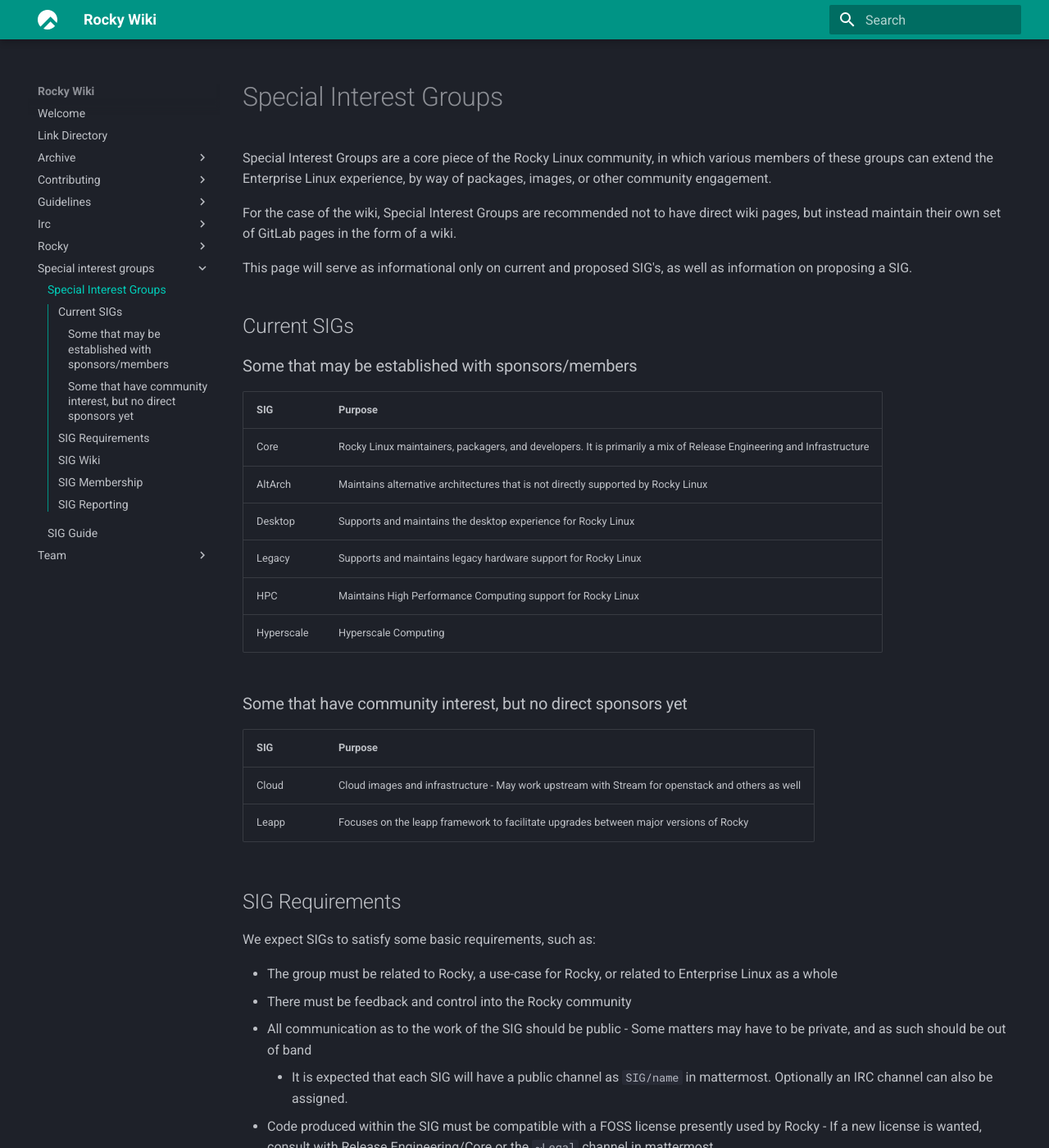
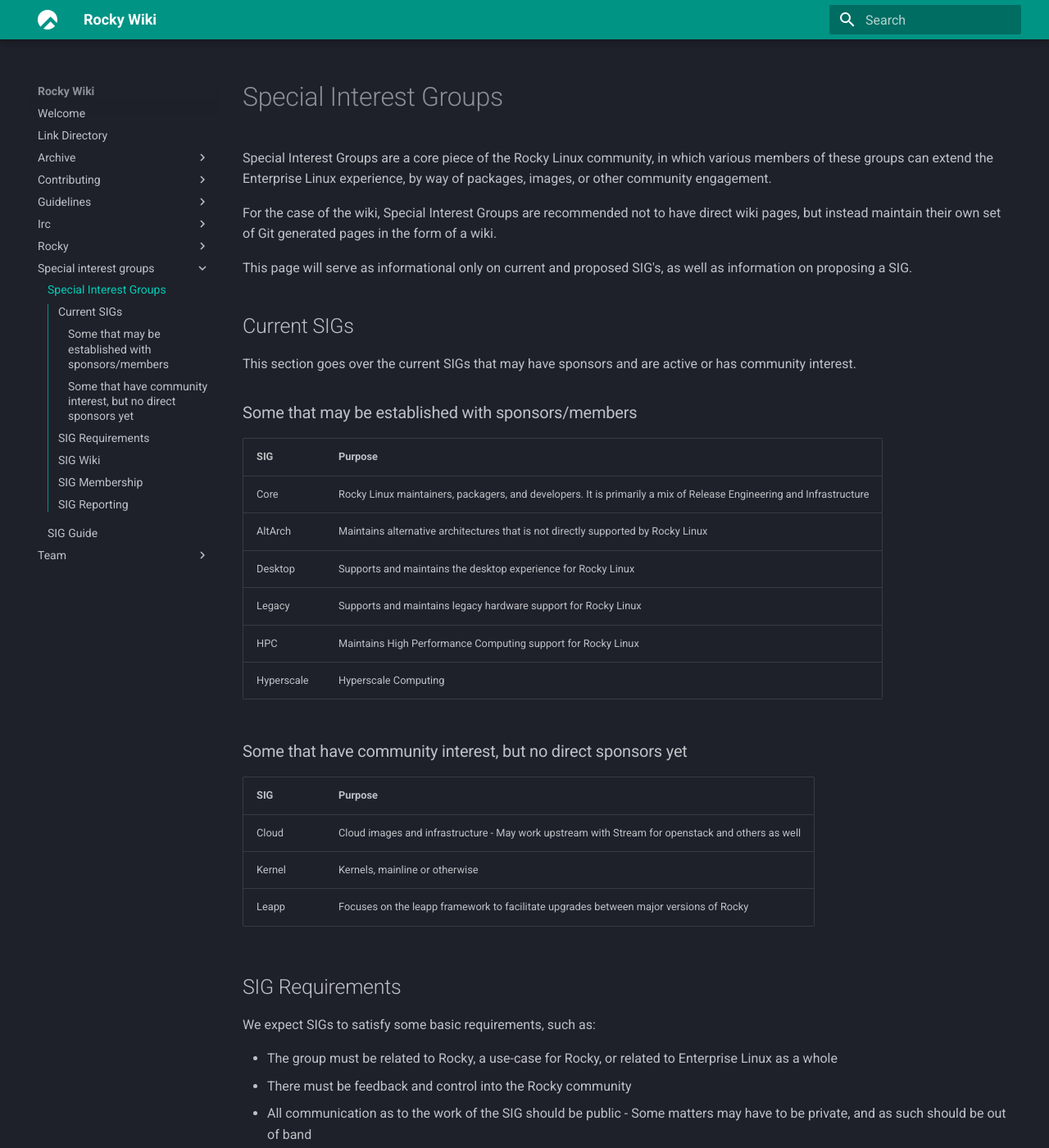
Before and after one commit to rocky-linux/wiki.rockylinux.org, an MkDocs documentation site: the page built from docs/special_interest_groups/index.md, in a window 1280 px wide and 1400 px high. Shown: the whole window at 82% size. Built offline with MkDocs 1.6.1 and Material for MkDocs 9.7.7, drawn with Linux system fonts in a browser that asks for light colours.

Commit message:
minor updates

```diff
--- a/docs/special_interest_groups/index.md
+++ b/docs/special_interest_groups/index.md
@@ -7,13 +7,15 @@
 way of packages, images, or other community engagement.
 
 For the case of the wiki, Special Interest Groups are recommended not to have
-direct wiki pages, but instead maintain their own set of GitLab pages in the form
-of a wiki.
+direct wiki pages, but instead maintain their own set of Git generated pages
+in the form of a wiki.
 
 This page will serve as informational only on current and proposed SIG's, as
 well as information on proposing a SIG.
 
 ## Current SIGs
+
+This section goes over the current SIGs that may have sponsors and are active or has community interest.
 
 ### Some that may be established with sponsors/members
 
@@ -31,6 +33,7 @@
 | SIG | Purpose |
 |-----|---------|
 | Cloud | Cloud images and infrastructure - May work upstream with Stream for openstack and others as well |
+| Kernel | Kernels, mainline or otherwise |
 | Leapp | Focuses on the leapp framework to facilitate upgrades between major versions of Rocky |
 
 ## SIG Requirements
```
Also changed, not shown: docs/irc/index.md (+3 -1 lines).
